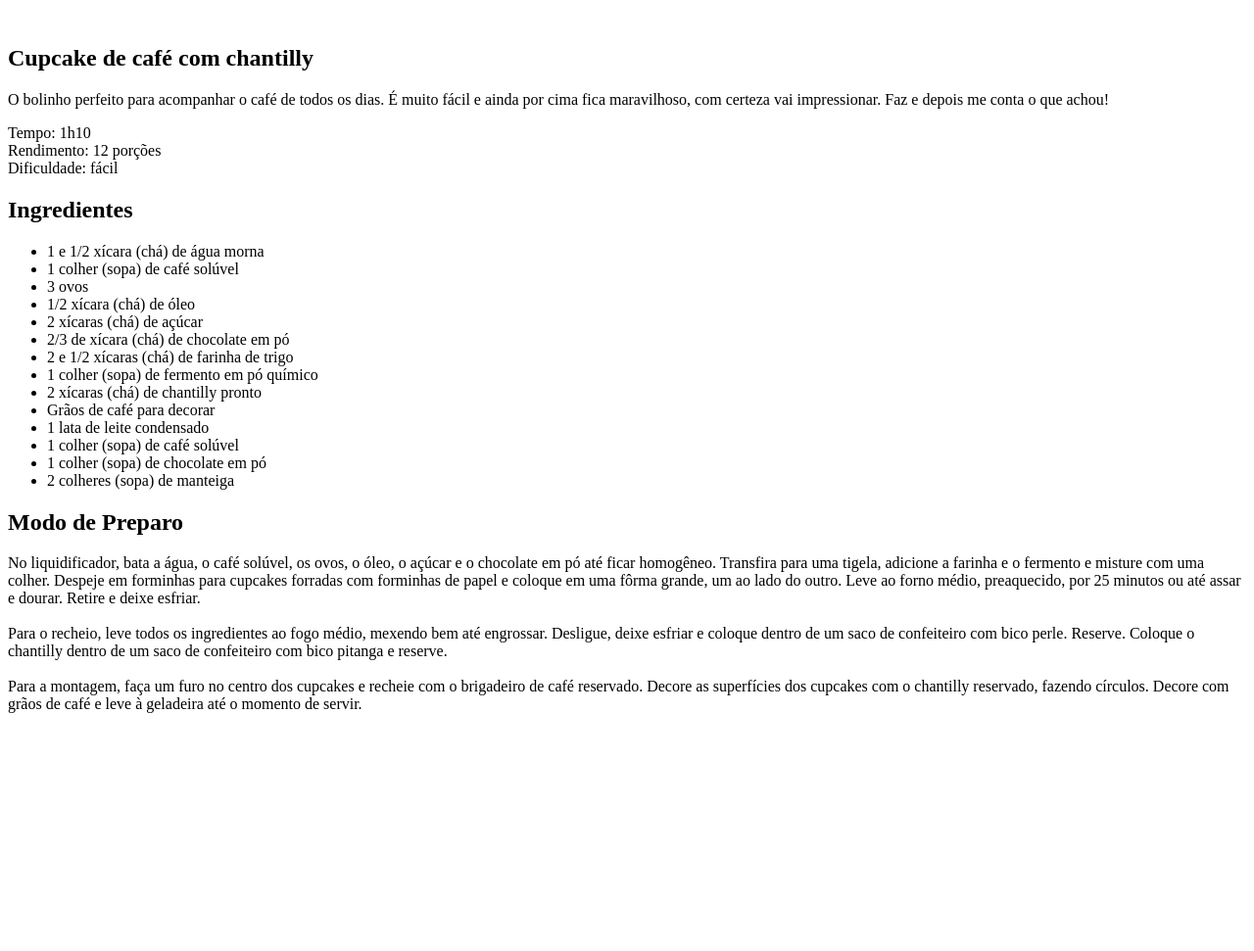
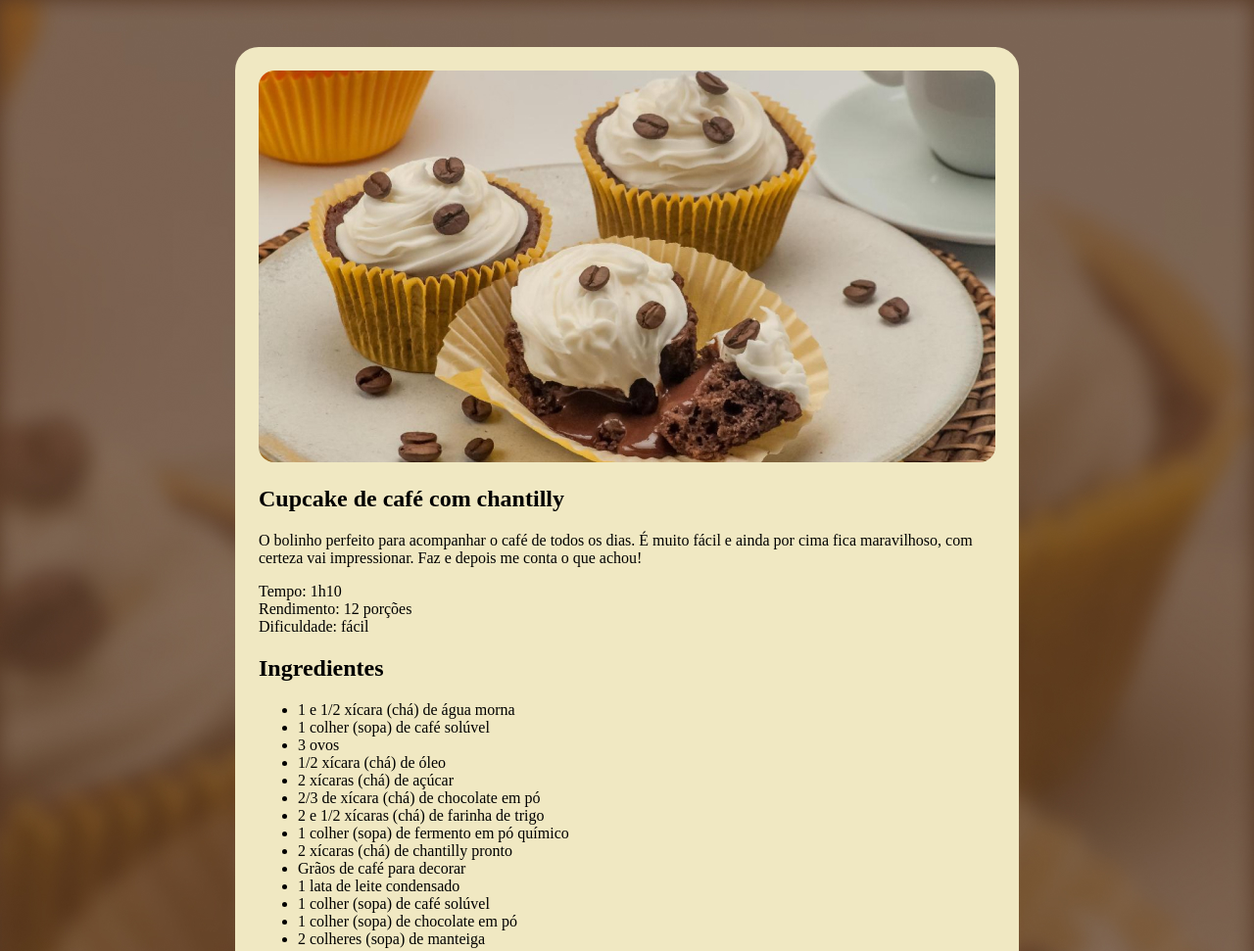
Before and after one commit to DavidFerreiraAlves/Projeto_Pagina_de_Receita, a plain HTML site: page index.html in a window 1280 px wide. Shown: the top 971 px of the page at 98% size. Before the commit the page ends 800 px from the top, so only its background shows below. Drawn offline with Linux system fonts and the light colour scheme.

Commit message:
imagem de fundo, imagens, estilo e page.

```diff
--- a/index.html
+++ b/index.html
@@ -4,10 +4,12 @@
     <meta charset="UTF-8">
     <meta name="viewport" content="width=device-width, initial-scale=1.0">
     <title>Página de Receita</title>
+
+    <link rel="stylesheet" href="style.css">
 </head>
 <body>
     <div id="page">
-        <img src="" alt="">
+        <img src="assets/main-image.jpg" alt="cupcake with coffee beans">
         <main>
            <section id="about">
             <h1>Cupcake de café com chantilly</h1>
--- /dev/null
+++ b/style.css
@@ -0,0 +1,17 @@
+
+body {
+    background-image: url(assets/Página\ de\ receita.jpg);
+    background-size: cover;
+}
+
+#page {
+    box-sizing: border-box;
+    width: 800px;
+    padding: 24px;
+    background-color: #F0E8C2;
+    border-radius: 24px;
+    margin: 48px auto;
+}
+img {
+    border-radius: 16px;
+}
```
Also changed, not shown: assets/Página de receita.jpg (added), assets/curved+main-image.png (added), assets/main-image.jpg (added).
